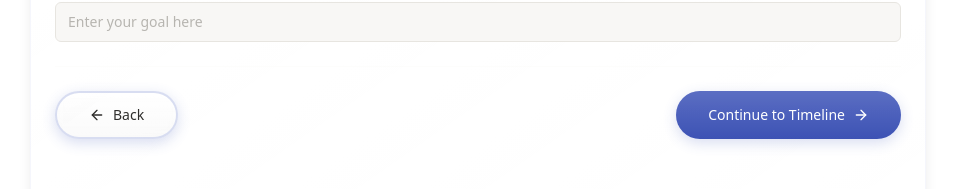
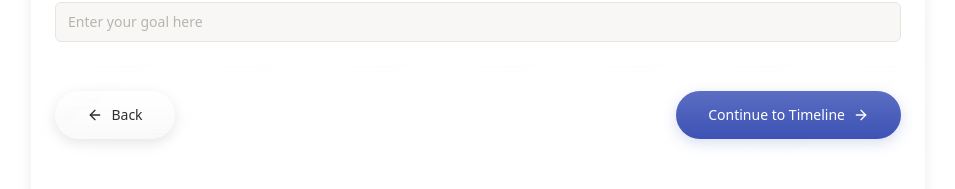
Before and after one commit to peatf/gps-live, a Next.js app: page / in a window 1280 px wide. Shown: the part 320-509 px from the top of the page, without its empty margins (194-1149 px from the left). Built offline with nearby package versions, Linux system fonts and the light colour scheme.

Commit message:
Update Button.js

```diff
--- a/src/components/Button/Button.js
+++ b/src/components/Button/Button.js
@@ -22,8 +22,8 @@ export const Button = ({
 
   const variantStyles = {
     primary: "bg-cosmic text-white hover:bg-cosmic-light transform hover:scale-105",
-    outline: "border-2 border-cosmic/20 text-cosmic bg-white/[0.08] hover:bg-white/[0.12]",
-    ghost: "bg-white/[0.05] text-cosmic hover:bg-white/[0.08]",
+    outline: "bg-gradient-to-r from-silver-300/30 to-silver-500/30 text-silver-600 hover:from-silver-300/40 hover:to-silver-500/40",
+    ghost: "bg-gradient-to-r from-silver-300/20 to-silver-500/20 text-silver-600 hover:from-silver-300/30 hover:to-silver-500/30"
   };
 
   const glossyEffect = `
@@ -42,7 +42,9 @@ export const Button = ({
     transition-all duration-200
   `;
 
-  const bubbleShadow = "shadow-[0_4px_14px_0_rgba(62,84,184,0.2)]";
+  const bubbleShadow = variant === 'primary'
+    ? "shadow-[0_4px_14px_0_rgba(62,84,184,0.2)]"
+    : "shadow-[0_4px_14px_0_rgba(0,0,0,0.1)]";
 
   return (
     <button
```
